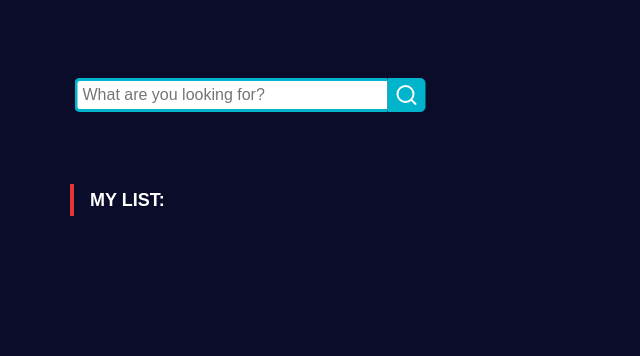
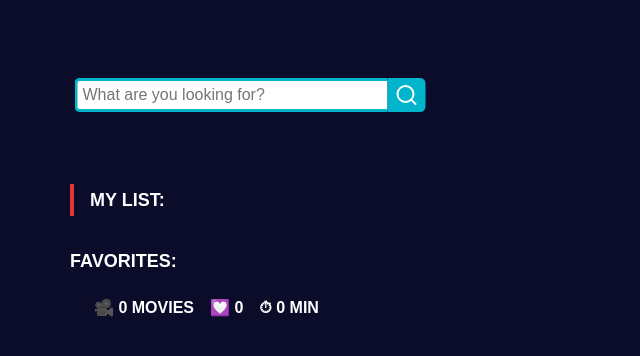
Before and after one commit to miggy-pg/ani-hub, a React (Create React App) app: page / in a window 1280 px wide. Shown: the top 356 px of the page, without its empty margins (0-640 px from the left). Built offline with nearby package versions, Linux system fonts and the light colour scheme.

Commit message:
[UPDATE] WIP favorites

```diff
--- a/src/assets/css/style.css
+++ b/src/assets/css/style.css
@@ -779,19 +779,31 @@ ol {
   position: relative;
 }
 
-.anime__sidebar .section-title h5:after {
-  position: absolute;
-  left: 0;
-  top: -6px;
-  height: 32px;
-  width: 4px;
-  background: #e53637;
-  content: "";
+.anime__sidebar .my-list-title h5 {
+  color: #ffffff;
+  font-weight: 600;
+  font-family: "Oswald", sans-serif;
+  line-height: 21px;
+  text-transform: uppercase;
+  position: relative;
+}
+
+.anime__sidebar .movie-statistics {
+  color: #ffffff;
+  font-weight: 600;
+  font-family: "Oswald", sans-serif;
+  text-transform: uppercase;
+  position: relative;
+  margin: 1rem;
+}
+
+.anime__sidebar .movie-statistics span {
+  margin: 0.5rem;
 }
 
 .anime__sidebar__view {
   position: relative;
-  margin-bottom: 80px;
+  margin-bottom: 40px;
 }
 
 .anime__sidebar__view .filter__controls {
@@ -829,7 +841,6 @@ ol {
   position: relative;
   text-align: center;
   border-radius: 5px;
-  margin-bottom: 20px;
 }
 
 .anime__sidebar__view__item .ep {
@@ -859,7 +870,6 @@ ol {
 .anime__sidebar__view__item .thumbnail-holder {
   width: 13rem;
   height: 17rem;
-  border: 1px solid yellow;
 }
 
 .anime__sidebar__view__item h5 {
--- a/src/components/Common/StarRating/index.jsx
+++ b/src/components/Common/StarRating/index.jsx
@@ -17,7 +17,6 @@ export function StarRating({ onClickStar, full, onHoverIn, onHoverOut }) {
         <svg
           style={starStyle}
           version="1.1"
-          id="Capa_1"
           xmlns="http://www.w3.org/2000/svg"
           viewBox="0 0 47.94 47.94"
         >
--- a/src/components/Management/MyList/Thumbnail.jsx
+++ b/src/components/Management/MyList/Thumbnail.jsx
@@ -4,7 +4,7 @@ import { Details } from "../../Common/Image/Details";
 import { Rating } from "../../Common/Rating";
 import { Container } from "./Container";
 
-export function Thumbnail({ selectedId }) {
+export function Thumbnail({ selectedId, onCloseMovie }) {
   const [anime, selectedAnime] = useState({});
   const [isLoading, setIsLoading] = useState(false);
 
@@ -33,6 +33,19 @@ export function Thumbnail({ selectedId }) {
   );
 
   useEffect(() => {
+    const callback = (ev) => {
+      if (ev.code === "Escape") {
+        onCloseMovie();
+      }
+    };
+    document.addEventListener("keydown", callback);
+
+    return () => {
+      document.removeEventListener("keydown", callback);
+    };
+  }, [onCloseMovie]);
+
+  useEffect(() => {
     if (!data?.attributes?.titles?.en) return;
     document.title = `Anime | ${data?.attributes?.titles?.en}`;
 
@@ -40,7 +53,12 @@ export function Thumbnail({ selectedId }) {
       document.title = "Watch Anime Online in HD with SUB, DUB for FREE";
     };
   }, [data]);
-
+  const starStyle = {
+    height: "20px",
+    width: "20px",
+    cursor: "pointer",
+    fill: "#fff",
+  };
   return (
     <div className="anime__sidebar__preview d-flex justify-content-center align-items-center">
       <div className="col">
@@ -58,7 +76,26 @@ export function Thumbnail({ selectedId }) {
               <Rating />
             </Container>
             <Container>
-              <h4 style={{ color: "#fff" }}>{data && data.title}</h4>
+              <div className="favorite">
+                <span role="button">
+                  <svg
+                    style={starStyle}
+                    version="1.1"
+                    xmlns="http://www.w3.org/2000/svg"
+                    viewBox="0 0 471.701 471.701"
+                  >
+                    <path
+                      d="M433.601,67.001c-24.7-24.7-57.4-38.2-92.3-38.2s-67.7,13.6-92.4,38.3l-12.9,12.9l-13.1-13.1
+		c-24.7-24.7-57.6-38.4-92.5-38.4c-34.8,0-67.6,13.6-92.2,38.2c-24.7,24.7-38.3,57.5-38.2,92.4c0,34.9,13.7,67.6,38.4,92.3
+		l187.8,187.8c2.6,2.6,6.1,4,9.5,4c3.4,0,6.9-1.3,9.5-3.9l188.2-187.5c24.7-24.7,38.3-57.5,38.3-92.4
+		C471.801,124.501,458.301,91.701,433.601,67.001z M414.401,232.701l-178.7,178l-178.3-178.3c-19.6-19.6-30.4-45.6-30.4-73.3
+		s10.7-53.7,30.3-73.2c19.5-19.5,45.5-30.3,73.1-30.3c27.7,0,53.8,10.8,73.4,30.4l22.6,22.6c5.3,5.3,13.8,5.3,19.1,0l22.4-22.4
+		c19.6-19.6,45.7-30.4,73.3-30.4c27.6,0,53.6,10.8,73.2,30.3c19.6,19.6,30.3,45.6,30.3,73.3
+		C444.801,187.101,434.001,213.101,414.401,232.701z"
+                    />
+                  </svg>
+                </span>
+              </div>
             </Container>
           </>
         )}
--- a/src/components/Management/MyList/index.jsx
+++ b/src/components/Management/MyList/index.jsx
@@ -8,6 +8,17 @@ export function MyList({ children }) {
           </div>
           {children}
         </div>
+
+        <div className="anime__sidebar my-list">
+          <span className="my-list-title">
+            <h5>Favorites: </h5>
+          </span>
+          <div className="row movie-statistics">
+            <span>🎥 0 movies</span>
+            <span>💟 0</span>
+            <span>⏱ 0 min</span>
+          </div>
+        </div>
       </div>
     </div>
   );
--- a/src/containers/HomePage/index.js
+++ b/src/containers/HomePage/index.js
@@ -14,6 +14,10 @@ function HomePage() {
   const [animes, setAnimes] = useState({});
   const [isLoading, setIsLoading] = useState(false);
   const [error, setError] = useState("");
+
+  const handleCloseMovie = () => {
+    setSelectedId(null);
+  };
 
   useEffect(
     function () {
@@ -49,6 +53,7 @@ function HomePage() {
         setError("");
         return;
       }
+      handleCloseMovie();
       fetchAnimes();
 
       return () => {
@@ -69,7 +74,11 @@ function HomePage() {
         <div className="row">
           <MyList>
             {selectedId ? (
-              <Thumbnail selectedId={selectedId} key={selectedId} />
+              <Thumbnail
+                selectedId={selectedId}
+                onCloseMovie={handleCloseMovie}
+                key={selectedId}
+              />
             ) : null}
           </MyList>
           <div className="col-lg-8 col-md-14 col-sm-12">
```
Also changed, not shown: src/assets/star.svg (deleted).
